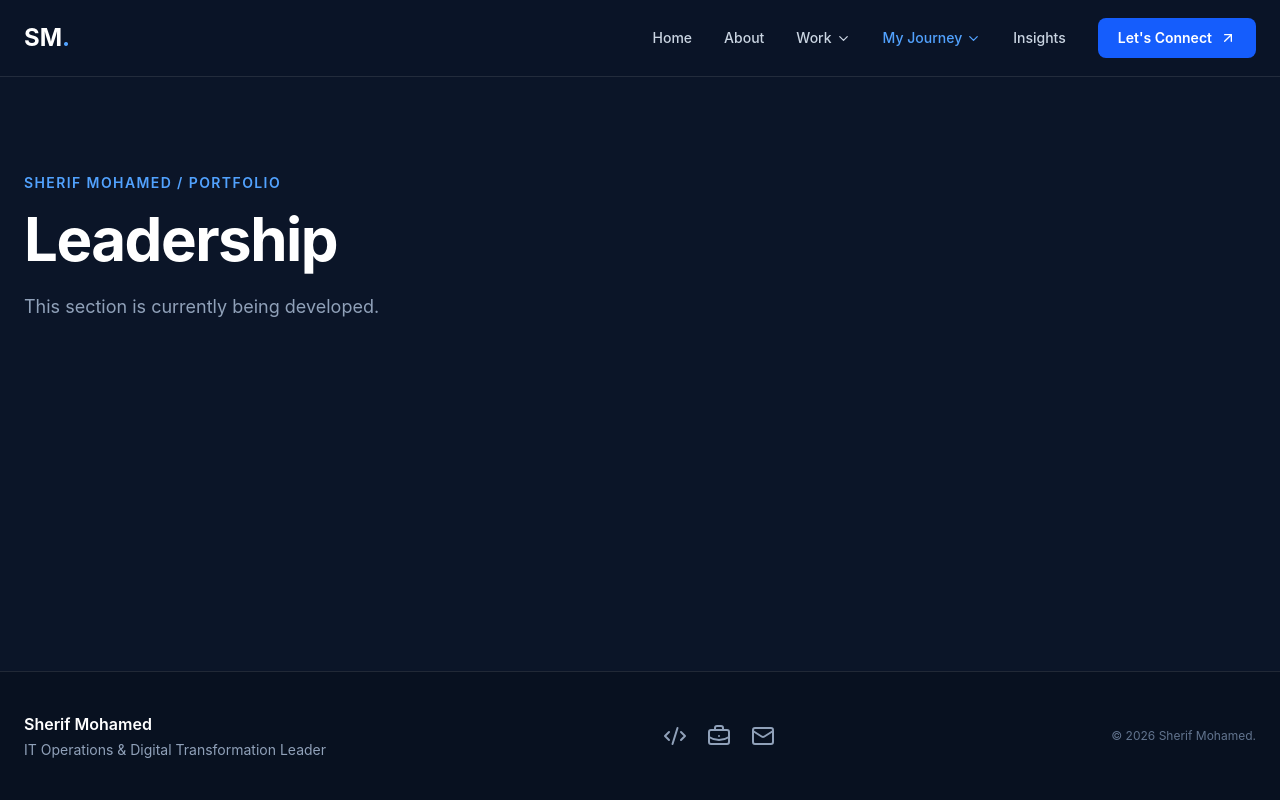
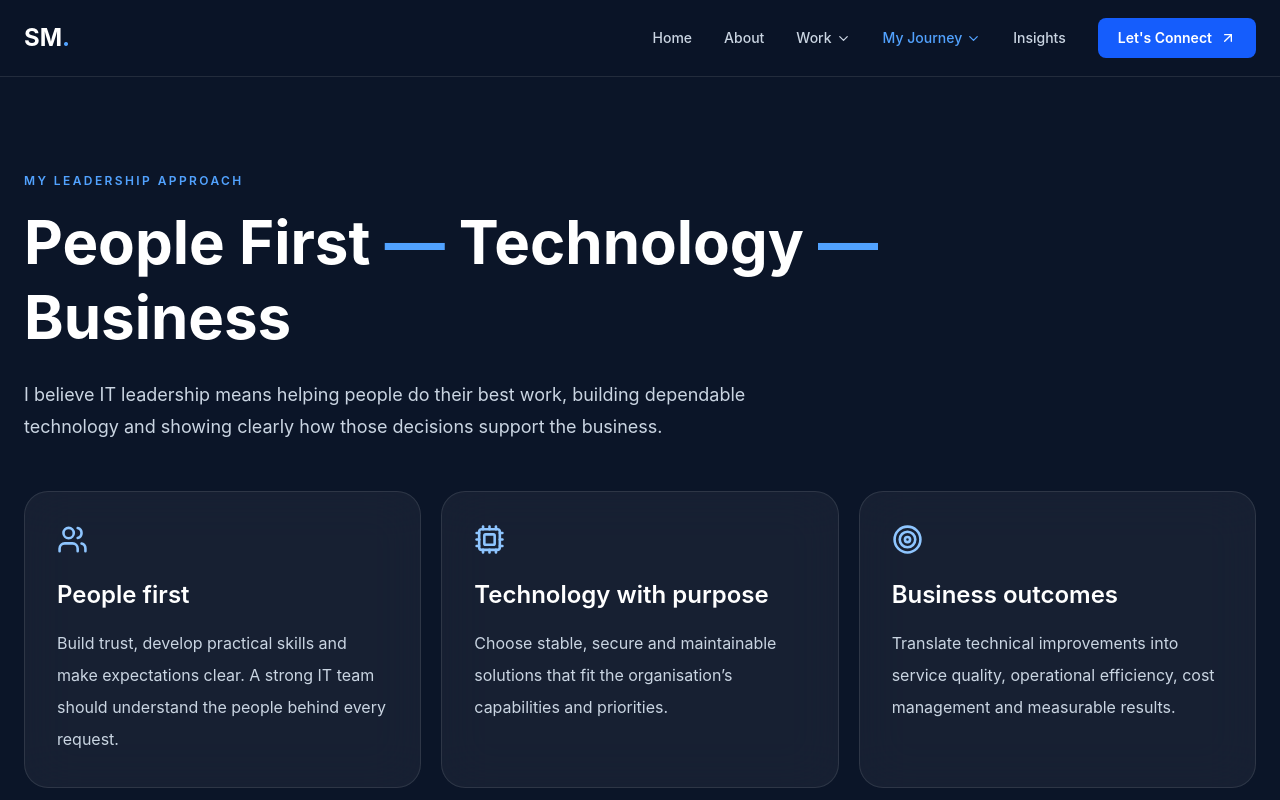
Before and after one commit to sherifhassan21/Portfolio, a React (Vite) app in the folder react-app/: page /leadership in a window 1280 px wide. Shown: the top 800 px of the page. Built offline with nearby package versions, Linux system fonts and the light colour scheme.

Commit message:
Finish Leadership page with verified portfolio content

```diff
--- a/react-app/src/pages/Leadership.tsx
+++ b/react-app/src/pages/Leadership.tsx
@@ -1,15 +1,18 @@
-export default function Leadership() {
-  return (
-    <section className="mx-auto max-w-7xl px-6 py-24">
-      <p className="mb-4 text-sm font-semibold uppercase tracking-widest text-blue-400">
-        Sherif Mohamed / Portfolio
-      </p>
-      <h1 className="text-4xl font-bold tracking-tight md:text-6xl">
-        Leadership
-      </h1>
-      <p className="mt-6 max-w-2xl text-lg text-slate-400">
-        This section is currently being developed.
-      </p>
-    </section>
-  )
+import { Link } from 'react-router'
+import { ArrowUpRight, Users, Cpu, Target, HeartHandshake } from 'lucide-react'
+
+const pillars=[
+  {icon:Users,title:'People first',copy:'Build trust, develop practical skills and make expectations clear. A strong IT team should understand the people behind every request.'},
+  {icon:Cpu,title:'Technology with purpose',copy:'Choose stable, secure and maintainable solutions that fit the organisation’s capabilities and priorities.'},
+  {icon:Target,title:'Business outcomes',copy:'Translate technical improvements into service quality, operational efficiency, cost management and measurable results.'},
+]
+export default function Leadership(){
+  return <main className="mx-auto max-w-7xl px-6 py-16 md:py-24">
+    <p className="text-xs font-semibold uppercase tracking-[.2em] text-blue-400">My leadership approach</p>
+    <h1 className="mt-4 max-w-5xl text-4xl font-bold leading-tight text-white md:text-6xl">People First <span className="text-blue-400">—</span> Technology <span className="text-blue-400">—</span> Business</h1>
+    <p className="mt-6 max-w-3xl text-lg leading-8 text-slate-300">I believe IT leadership means helping people do their best work, building dependable technology and showing clearly how those decisions support the business.</p>
+    <div className="mt-12 grid gap-5 md:grid-cols-3">{pillars.map(x=><article key={x.title} className="rounded-3xl border border-white/10 bg-white/[.05] p-8 backdrop-blur-xl"><x.icon size={31} className="text-blue-300"/><h2 className="mt-6 text-2xl font-semibold text-white">{x.title}</h2><p className="mt-4 leading-8 text-slate-300">{x.copy}</p></article>)}</div>
+    <section className="mt-16 grid gap-8 rounded-3xl border border-white/10 bg-white/[.04] p-8 md:grid-cols-[auto_1fr] md:p-10"><HeartHandshake className="text-blue-300" size={38}/><div><h2 className="text-2xl font-bold text-white">What this looks like in practice</h2><p className="mt-4 leading-8 text-slate-300">I focus on coaching and knowledge sharing, defining responsibilities, introducing meaningful performance indicators and giving technical teams room to contribute to decisions. Across multi-site environments, I have coordinated with business units, vendors and colleagues to keep priorities aligned.</p><p className="mt-4 leading-8 text-slate-300">My goal is to move beyond fixing incidents: establish repeatable processes, remove avoidable friction and build an IT function that people can rely on.</p></div></section>
+    <Link to="/career" className="mt-10 inline-flex items-center gap-2 rounded-xl bg-blue-600 px-6 py-3 font-semibold text-white hover:bg-blue-500">Explore my career <ArrowUpRight size={17}/></Link>
+  </main>
 }
```
